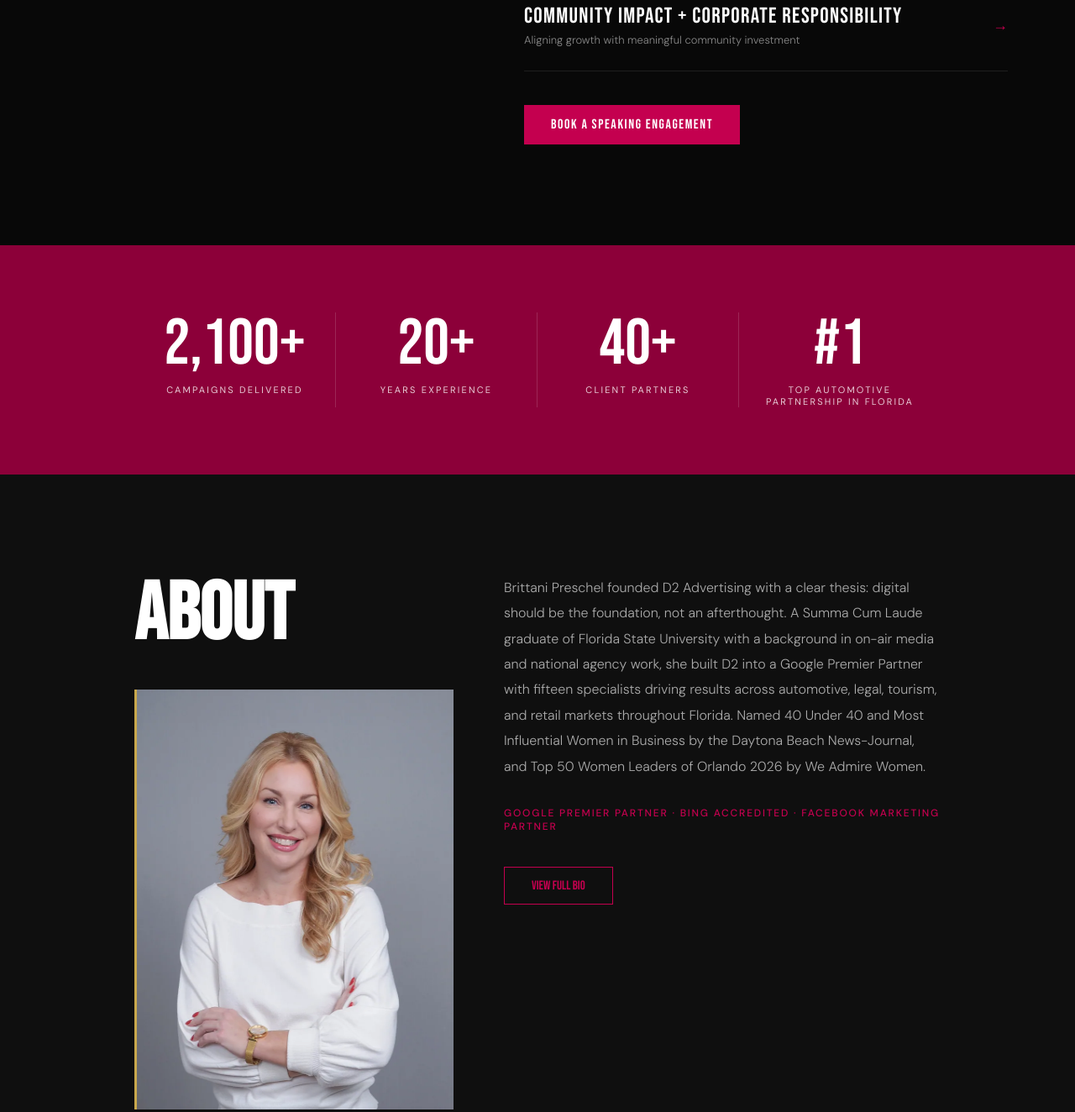
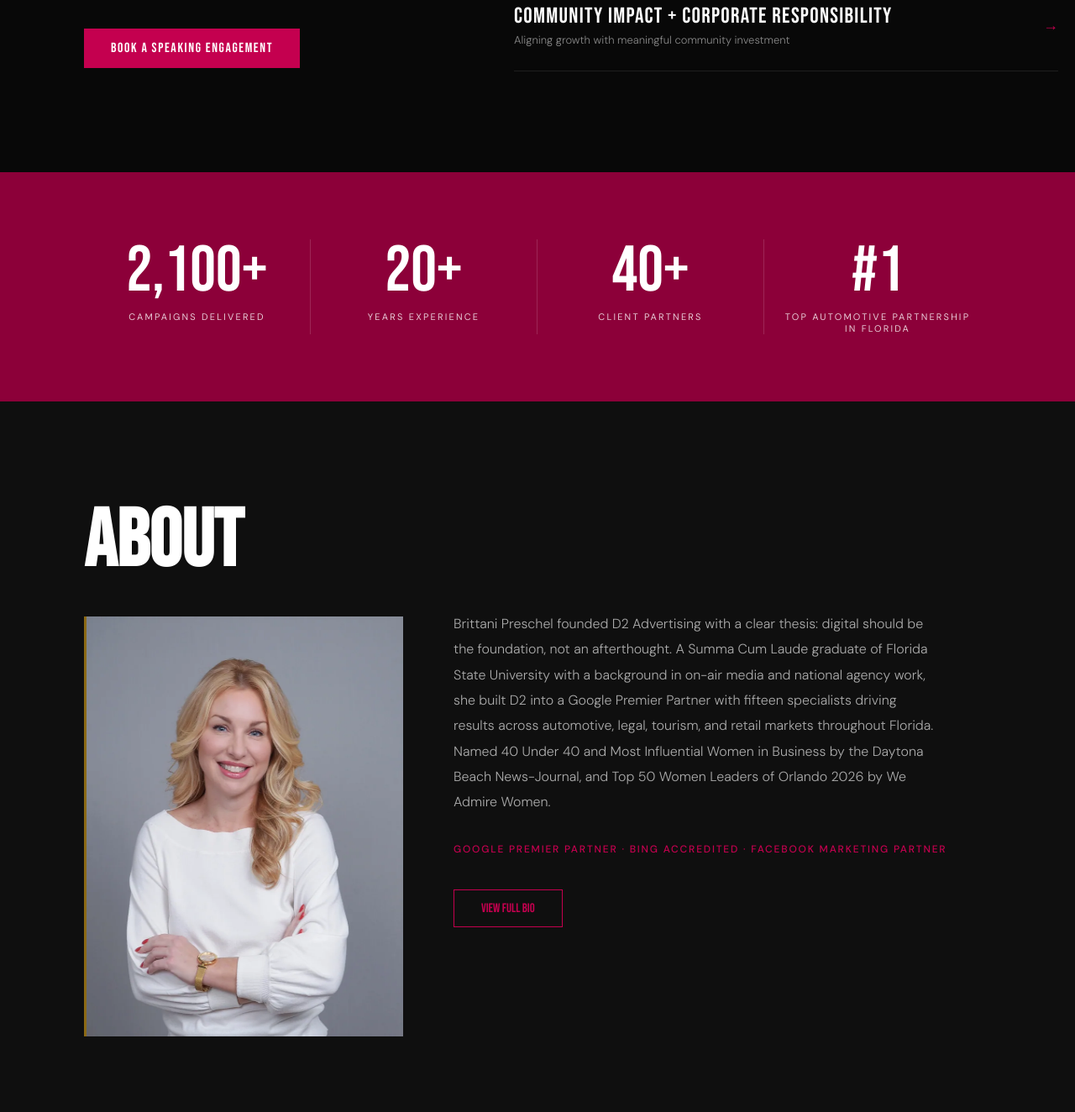
Before and after one commit to Huease/brittani-preschel, a website: page index.html in a window 1280 px wide. Shown: the part 1420-2744 px from the top of the page at 84% size. Drawn offline with Linux system fonts and the light colour scheme.

Commit message:
Layout balance fixes - about vertical center, speaking button left, contact photo, gold accent, spacing

```diff
--- a/index.html
+++ b/index.html
@@ -778,11 +778,11 @@
             display: grid;
             grid-template-columns: 380px 1fr;
             gap: 60px;
-            align-items: start;
+            align-items: center;
             max-width: 1200px;
             width: 100%;
             margin: 0 auto;
-            padding: 0 120px;
+            padding: 0 60px;
             box-sizing: border-box;
         }
 
@@ -798,7 +798,7 @@
         .abt-photo {
             width: 100%;
             max-width: 380px;
-            border-left: 3px solid #C9A84C;
+            border-left: 3px solid #8B6914;
         }
 
         .abt-text {
@@ -1071,7 +1071,7 @@
             max-width: 1200px;
             width: 100%;
             margin: 0 auto;
-            padding: 0 120px;
+            padding: 0 60px;
             box-sizing: border-box;
             display: grid;
             grid-template-columns: 1fr 380px;
@@ -1400,7 +1400,7 @@
             max-width: 1200px;
             width: 100%;
             margin: 0 auto;
-            padding: 0 120px;
+            padding: 0 60px;
             box-sizing: border-box;
         }
 
@@ -1673,6 +1673,9 @@
             <div class="reveal">
                 <h2 class="spk-heading">SPEAKING</h2>
                 <p class="spk-body">Before founding D2 Advertising, Brittani built her voice in on-air media and radio. She brought that presence to a Google conference stage and today speaks on the topics defining modern business leadership.</p>
+                <div class="spk-cta">
+                    <a href="#contact" class="btn-solid">BOOK A SPEAKING ENGAGEMENT</a>
+                </div>
             </div>
             <div>
                 <a href="#contact" class="topic-row reveal">
@@ -1696,9 +1699,6 @@
                     </div>
                     <span class="topic-arrow">&rarr;</span>
                 </a>
-                <div class="spk-cta reveal">
-                    <a href="#contact" class="btn-solid">BOOK A SPEAKING ENGAGEMENT</a>
-                </div>
             </div>
         </div>
         </div>
@@ -1909,6 +1909,9 @@
                         <svg viewBox="0 0 24 24" xmlns="http://www.w3.org/2000/svg"><path d="M24 12.073c0-6.627-5.373-12-12-12s-12 5.373-12 12c0 5.99 4.388 10.954 10.125 11.854v-8.385H7.078v-3.47h3.047V9.43c0-3.007 1.792-4.669 4.533-4.669 1.312 0 2.686.235 2.686.235v2.953H15.83c-1.491 0-1.956.925-1.956 1.874v2.25h3.328l-.532 3.47h-2.796v8.385C19.612 23.027 24 18.062 24 12.073z"/></svg>
                     </a>
                 </div>
+                <img src="brittani-preschel-headshot009.webp"
+                     alt="Brittani Preschel"
+                     style="width:100%; max-width:280px; margin-top:32px; display:block;">
             </div>
         </div>
     </section>
```
